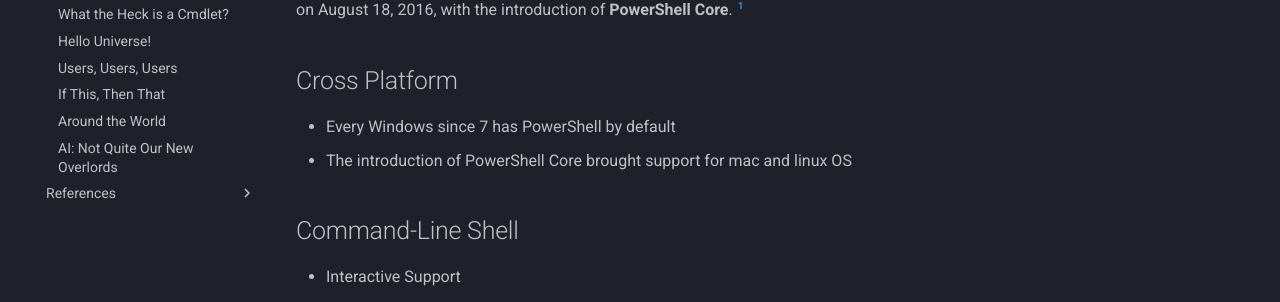
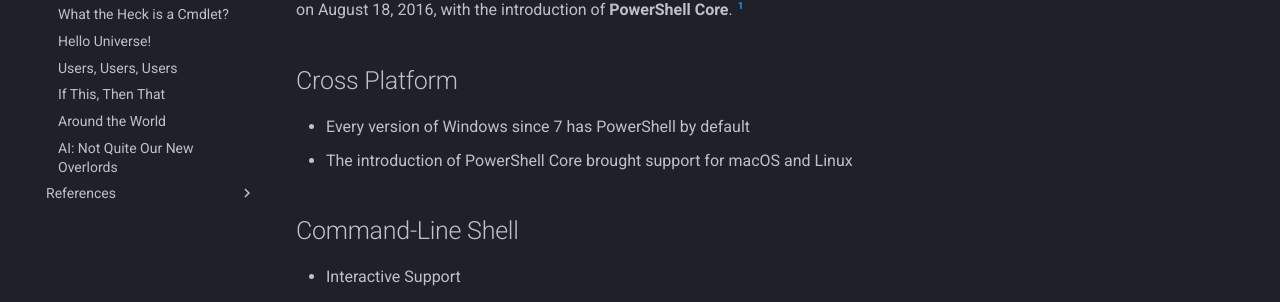
Before and after one commit to ergostechnology/Powershell_Lab, an MkDocs documentation site: the page built from docs/lessons/01-what-is-powershell.md, in a window 1280 px wide and 1078 px high. Shown: the part 259-561 px from the top of the window. Built offline with MkDocs 1.6.1 and Material for MkDocs 9.7.7, drawn with Linux system fonts in a browser that asks for light colours; comment, search, counter and statistics services are not loaded.

Commit message:
Update 01-what-is-powershell.md

```diff
--- a/docs/lessons/01-what-is-powershell.md
+++ b/docs/lessons/01-what-is-powershell.md
@@ -6,8 +6,8 @@
 
 ## Cross Platform
 
-- Every Windows since 7 has PowerShell by default
-- The introduction of PowerShell Core brought support for mac and linux OS
+- Every version of Windows since 7 has PowerShell by default
+- The introduction of PowerShell Core brought support for macOS and Linux
 ## Command-Line Shell
 
 - Interactive Support
```
